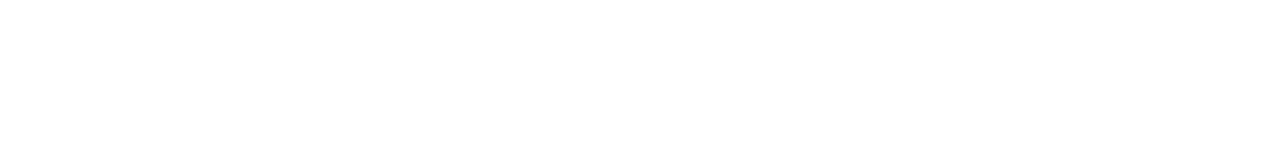
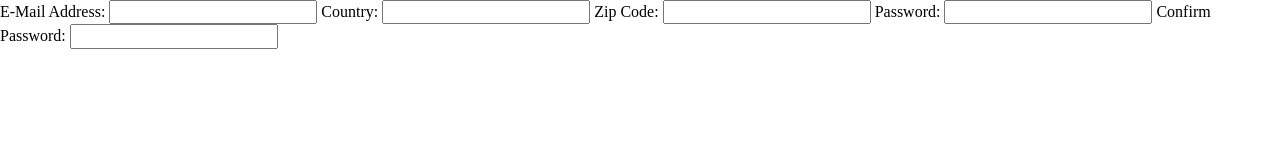
Before and after one commit to MalcolmSmalls/Odin-Validation-Test, a plain HTML site: page index.html in a window 1280 px wide. Drawn offline with Linux system fonts and the light colour scheme.

Commit message:
Add form with inputs

```diff
--- a/index.html
+++ b/index.html
@@ -13,6 +13,20 @@
 	</head>
 	<body>
 
+		<form action="#" method="post">
+			<label for="email">E-Mail Address:</label>
+			<input type="email" name="email" id="email">
+			<label for="country">Country:</label>
+			<input type="text" name="country" id="country">
+			<label for="zip">Zip Code:</label>
+			<input type="number" name="zip" id="zip">
+			<label for="password">Password:</label>
+			<input type="password" name="password" id="password">
+			<label for="confirm">Confirm Password:</label>
+			<input type="password" name="confirm" id="confirm">
+
+		</form>
+
 
 		<script type="text/javascript" src="js/main.js"></script>
 	</body>
```
